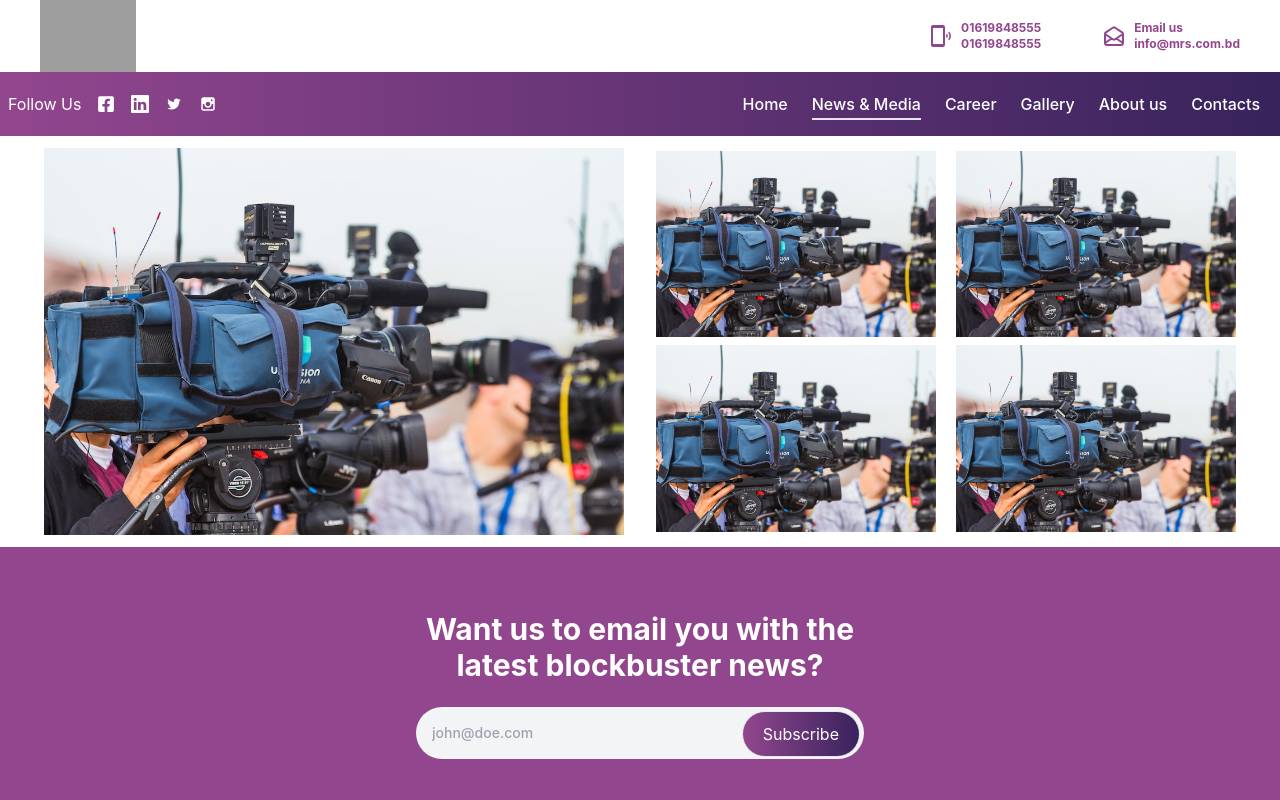
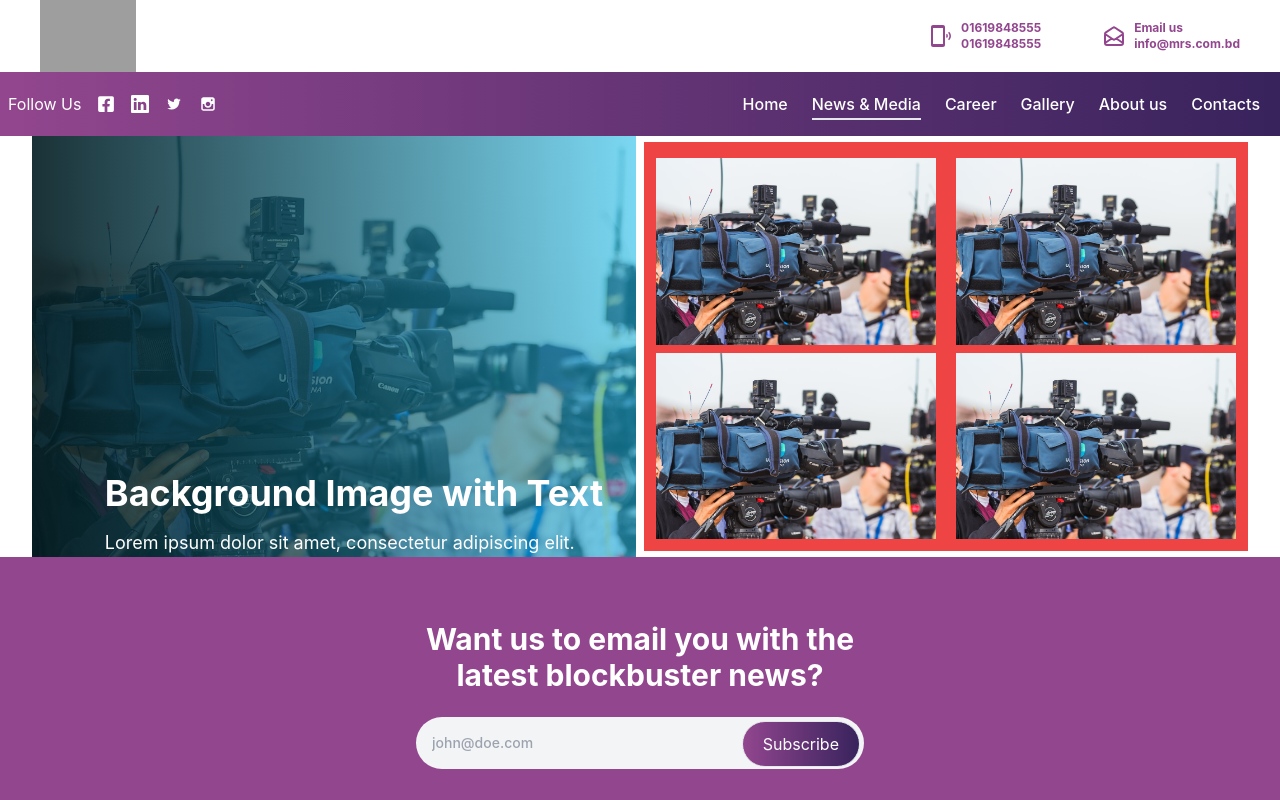
Before and after one commit to Sadnan-2019/mrswebsite, a React (Create React App) app: page /news-media in a window 1280 px wide. Shown: the top 800 px of the page. Built offline with nearby package versions, Linux system fonts and the light colour scheme; grey boxes are pictures that could not be loaded.

Commit message:
landing   is ongoing

```diff
--- /dev/null
+++ b/src/Components/NewsMedia/NewsMedia.css
@@ -0,0 +1,18 @@
+/* .media{
+    background-color: linear-gradient(
+        to left,
+        rgba(1, 106, 134, 0.521),
+        rgba(3, 29, 34, 0.9)
+      ),
+      url("../../assets/MEDIATWO.jpg");
+
+} */
+
+.media {
+    background-image: linear-gradient(
+        to left,
+        rgba(17, 191, 239, 0.521),
+        rgba(3, 29, 34, 0.9)
+      ),
+      url("../../assets/MEDIAONE.jpeg");
+  }
--- a/src/Components/NewsMedia/NewsMedia.js
+++ b/src/Components/NewsMedia/NewsMedia.js
@@ -3,6 +3,7 @@ import Nav from '../Nav/Nav';
 import  mediaone from "../../assets/MEDIAONE.jpeg"
 import  mediatwo from "../../assets/MEDIATWO.jpg"
 import  mediathree from "../../assets/MEDIATHREE.jpg"
+import "./NewsMedia.css"
 
 const NewsMedia = () => {
     return (
@@ -11,11 +12,22 @@ const NewsMedia = () => {
 
 
             <div class="grid grid-cols-1 md:grid-cols-2 gap-2 px-4 mx-4  items-center justify-items-center">
-  <div>
-    <img src={mediaone} alt="First Picture" class="w-full p-3" />
-  </div>
-  <div class="p-2">
-    <div className='flex gap-3  items-center justify-items-center'>
+            <div className="  w-full   items-center justify-items-center bg-cover bg-no-repeat media">
+
+        <div className=" mt-[337px] ml-[40px]                        ">
+          <h1 className="text-4xl font-bold text-white">Background Image with Text</h1>
+          <p className="text-lg text-white mt-4">Lorem ipsum dolor sit amet, consectetur adipiscing elit.</p>
+        </div>
+
+      {/* <img
+        className="absolute inset-0 w-full bg-cover  p-4"
+        src={mediaone}
+        alt="Background"
+      /> */}
+    </div>
+
+  <div class="p-2   bg-red-500">
+    <div className='flex gap-3  items-center justify-items-center mt-1'>
     <div>
       <img src={mediaone} alt="Second Picture" class="w-full p-1"  />
     </div>
@@ -35,6 +47,7 @@ const NewsMedia = () => {
   </div>
 </div>
 
+
         </div>
     );
 };
--- a/src/Components/Review/Review.css
+++ b/src/Components/Review/Review.css
@@ -12,7 +12,7 @@
     transform: scale(30);
   }
 
-  .slick-prev:before,
-.slick-next:before {
+  .prev-button:before,
+.next-button:before {
   color: rgb(29, 7, 94);
 }
--- a/src/Components/Review/Review.js
+++ b/src/Components/Review/Review.js
@@ -257,8 +257,7 @@ const Review = () => {
 
                     <div class="hidden lg:mt-8 lg:flex lg:gap-4">
                       <button class="prev-button rounded-full border border-white-600 p-3 text-white hover:bg-[#92468E] hover:text-white">
-                        <span class="sr-only">Previous Slide</span>
-                        <svg
+                         <svg
                           xmlns="http://www.w3.org/2000/svg"
                           fill="none"
                           viewBox="0 0 24 24"
@@ -275,8 +274,7 @@ const Review = () => {
                       </button>
 
                       <button class=" next-button rounded-full border border-white-600 p-3 text-white hover:bg-[#92468E] hover:text-white">
-                        <span class="sr-only">Next Slide</span>
-                        <svg
+                         <svg
                           class="h-5 w-5 rtl:rotate-180"
                           fill="none"
                           stroke="currentColor"
```
